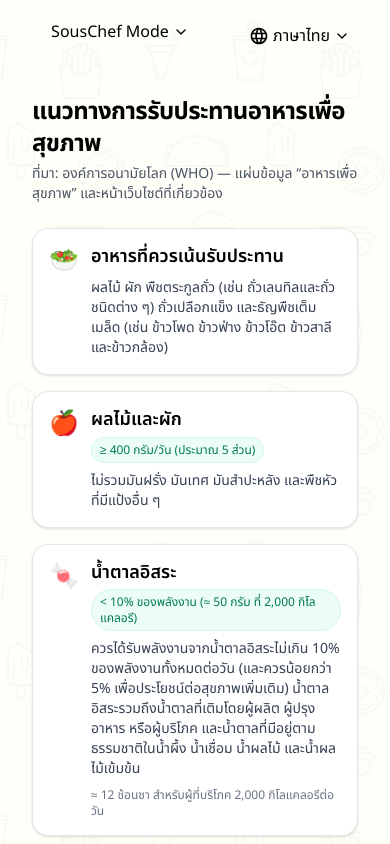
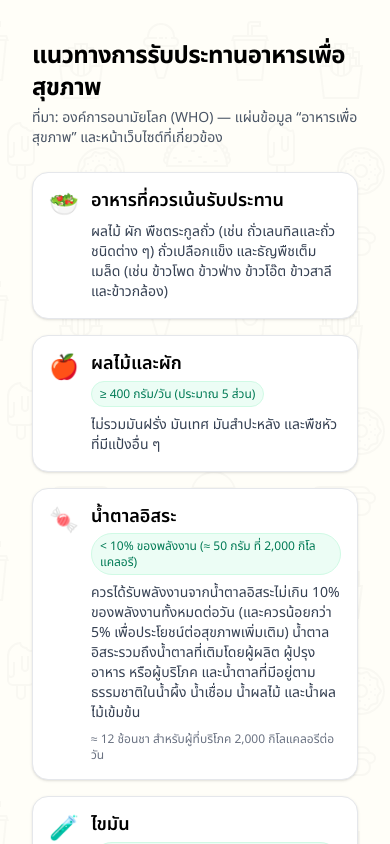
Before and after one commit to JirawatChn/souschef, a React (Vite) app: page /souschef/nutrition in a window 390 px wide. Shown: the top 844 px of the page. Built offline with nearby package versions, Linux system fonts and the light colour scheme; what @radix-ui/themes would draw is missing.

Commit message:
feat: rebuild header with shadcn DropdownMenu, add MobileHeader

```diff
--- a/src/components/header.tsx
+++ b/src/components/header.tsx
@@ -1,11 +1,18 @@
-import { DropdownMenu } from "radix-ui";
-import { LuChevronDown } from "react-icons/lu";
+// src/components/header.tsx
+import {
+  DropdownMenu,
+  DropdownMenuContent,
+  DropdownMenuItem,
+  DropdownMenuTrigger,
+} from "@/components/ui/dropdown-menu";
+import { Button } from "@/components/ui/button";
+import { LuChevronDown, LuMenu, LuChefHat } from "react-icons/lu";
+import { MdLanguage } from "react-icons/md";
 import { usePersonality } from "../contexts/usePersonality";
 import type { Personalitys } from "../contexts/personalityContext";
 import { useTranslation } from "react-i18next";
-import { MdLanguage } from "react-icons/md";
 
-const Personality = () => {
+const Personality = ({ compact = false }: { compact?: boolean }) => {
   const { t } = useTranslation();
   const { personality, setPersonality } = usePersonality();
   const personalities: {
@@ -31,25 +38,24 @@ const Personality = () => {
   ];
 
   return (
-    <DropdownMenu.Root>
-      <DropdownMenu.Trigger asChild>
-        <button className="min-w-48 px-4 py-2 rounded cursor-pointer flex justify-center items-center gap-1 hover:bg-gray-100 leading-none">
+    <DropdownMenu>
+      <DropdownMenuTrigger asChild>
+        {compact ? (
+          <Button variant="ghost" size="icon">
+            <LuChefHat className="w-5 h-5" />
+          </Button>
+        ) : (
+          <Button variant="outline" className="min-w-48 gap-1">
             {personalities.find((p) => p.value === personality)?.label ??
               "Select Personality"}
-          <LuChevronDown />
-        </button>
-      </DropdownMenu.Trigger>
-
-      <DropdownMenu.Portal>
-        <DropdownMenu.Content
-          align="start"
-          sideOffset={5}
-          className="bg-white shadow-md rounded-md p-2 w-48 border border-gray-200"
-        >
+            <LuChevronDown className="w-4 h-4" />
+          </Button>
+        )}
+      </DropdownMenuTrigger>
+      <DropdownMenuContent align="start">
         {personalities.map((mode) => (
-            <DropdownMenu.Item
+          <DropdownMenuItem
             key={mode.value}
-              className="px-4 py-2 hover:bg-gray-100 cursor-pointer"
             onSelect={() => setPersonality(mode.value)}
           >
             <div className="flex flex-col">
@@ -58,17 +64,15 @@ const Personality = () => {
                 {mode.description}
               </span>
             </div>
-            </DropdownMenu.Item>
+          </DropdownMenuItem>
         ))}
-        </DropdownMenu.Content>
-      </DropdownMenu.Portal>
-    </DropdownMenu.Root>
+      </DropdownMenuContent>
+    </DropdownMenu>
   );
 };
 
-const Language = () => {
+const Language = ({ compact = false }: { compact?: boolean }) => {
   const { i18n } = useTranslation();
-
   const language = i18n.language;
   const normalizedLanguage = language.split("-")[0] as "th" | "en" | "cn";
   const languageLabelMap = {
@@ -84,54 +88,63 @@ const Language = () => {
   };
 
   return (
-    <DropdownMenu.Root>
-      <DropdownMenu.Trigger asChild>
-        <button className="px-4 py-2 rounded cursor-pointer flex justify-center items-center gap-1 hover:bg-gray-100">
+    <DropdownMenu>
+      <DropdownMenuTrigger asChild>
+        {compact ? (
+          <Button variant="ghost" size="icon">
+            <MdLanguage className="w-5 h-5" />
+          </Button>
+        ) : (
+          <Button variant="outline" className="gap-1">
             <MdLanguage className="w-5 h-5" />
             {languageLabel}
-          <LuChevronDown />
-        </button>
-      </DropdownMenu.Trigger>
-
-      <DropdownMenu.Portal>
-        <DropdownMenu.Content
-          align="end"
-          sideOffset={5}
-          className="bg-white shadow-md rounded-md p-2 w-48 border border-gray-200"
-        >
-          <DropdownMenu.Item
-            className="px-4 py-2 hover:bg-gray-100 cursor-pointer"
-            onSelect={() => changeLanguage("th")}
-          >
+            <LuChevronDown className="w-4 h-4" />
+          </Button>
+        )}
+      </DropdownMenuTrigger>
+      <DropdownMenuContent align="end">
+        <DropdownMenuItem onSelect={() => changeLanguage("th")}>
           ภาษาไทย
-          </DropdownMenu.Item>
-          <DropdownMenu.Item
-            className="px-4 py-2 hover:bg-gray-100 cursor-pointer"
-            onSelect={() => changeLanguage("en")}
-          >
+        </DropdownMenuItem>
+        <DropdownMenuItem onSelect={() => changeLanguage("en")}>
           English
-          </DropdownMenu.Item>
-          <DropdownMenu.Item
-            className="px-4 py-2 hover:bg-gray-100 cursor-pointer"
-            onSelect={() => changeLanguage("cn")}
-          >
+        </DropdownMenuItem>
+        <DropdownMenuItem onSelect={() => changeLanguage("cn")}>
           中文
-          </DropdownMenu.Item>
-        </DropdownMenu.Content>
-      </DropdownMenu.Portal>
-    </DropdownMenu.Root>
+        </DropdownMenuItem>
+      </DropdownMenuContent>
+    </DropdownMenu>
   );
 };
 
 export const Header = () => {
   return (
-    <div className="flex justify-between mt-[1rem] ">
-      <div className="pl-[1.5rem]">
+    <div className="hidden md:flex justify-between mt-4">
+      <div className="pl-6">
         <Personality />
       </div>
-      <div className="pr-[1.5rem]">
+      <div className="pr-6">
         <Language />
       </div>
     </div>
   );
 };
+
+export const MobileHeader = ({
+  onOpenSidebar,
+}: {
+  onOpenSidebar: () => void;
+}) => {
+  return (
+    <div className="flex md:hidden items-center justify-between h-14 px-3 bg-[#FFFEF8] border-b border-amber-200 sticky top-0 z-50">
+      <Button variant="ghost" size="icon" onClick={onOpenSidebar}>
+        <LuMenu className="w-5 h-5" />
+      </Button>
+      <span className="font-bold text-[#2E3440]">sousChef AI</span>
+      <div className="flex items-center gap-1">
+        <Personality compact />
+        <Language compact />
+      </div>
+    </div>
+  );
+};
```
Lines whose indentation alone changed are shown as unchanged.
